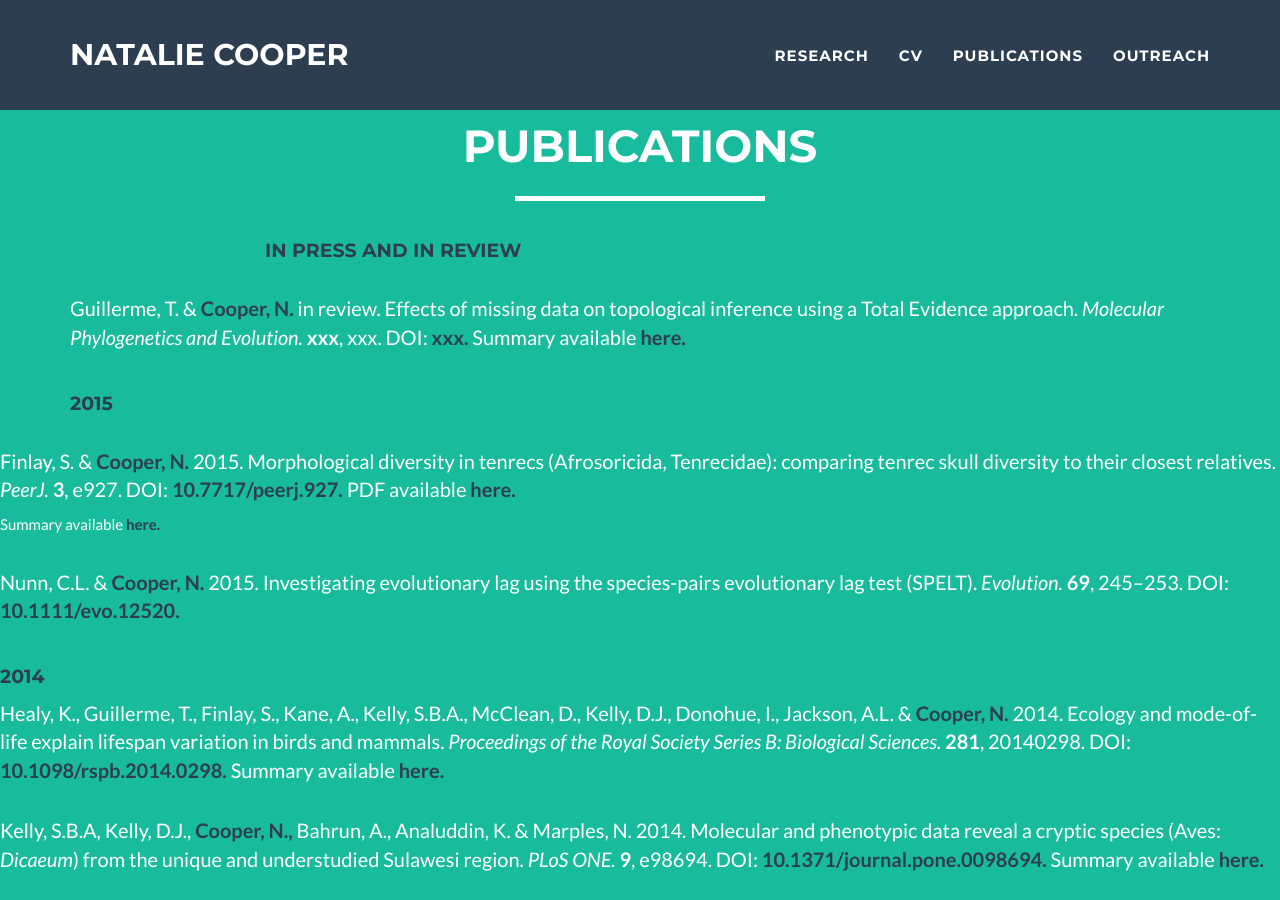
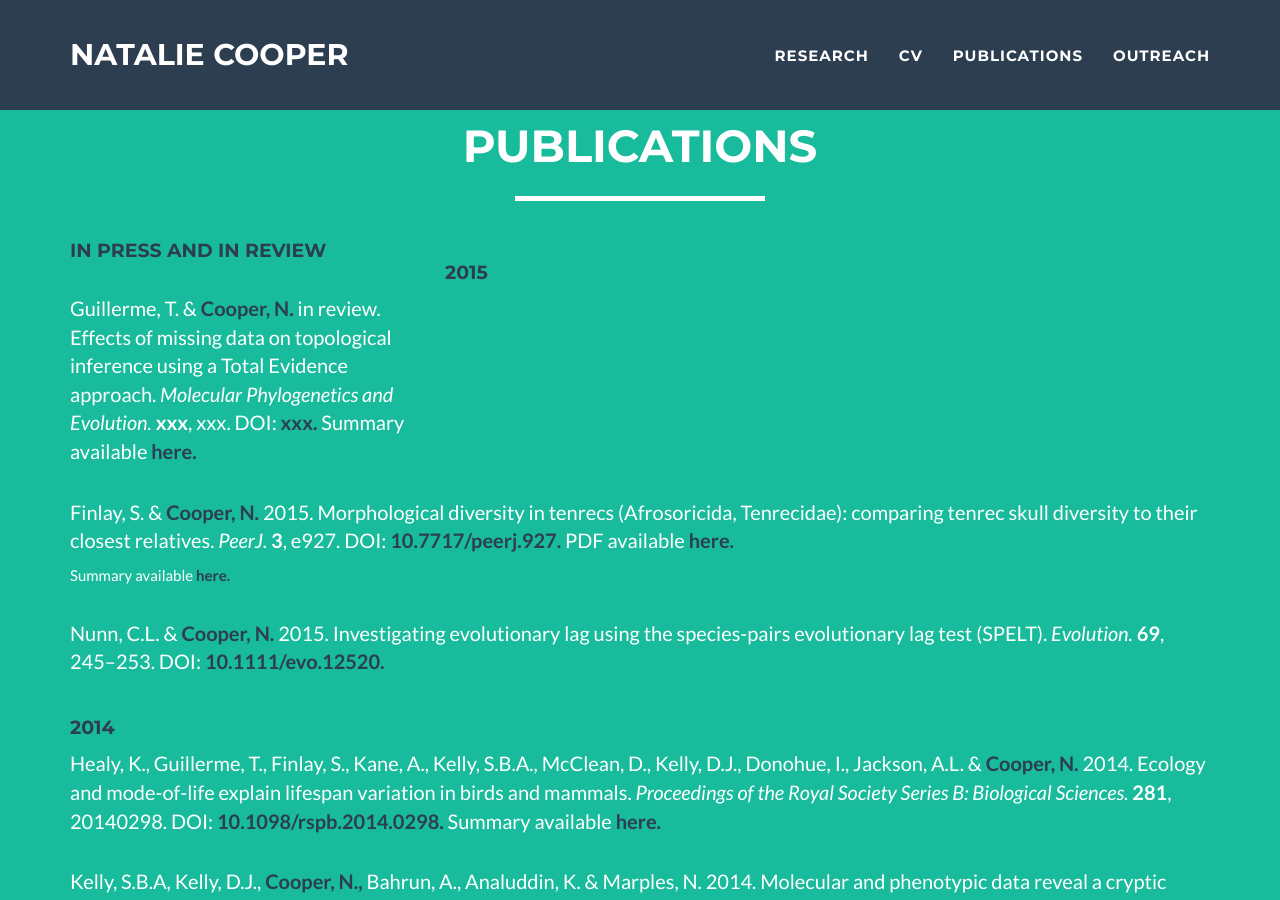
Before and after one commit to nhcooper123/nhcooper123.github.io, a Jekyll site: the page publications.html, which Jekyll copies as it is, in a window 1280 px wide and 900 px high. Built offline with Jekyll 4.4.1, drawn with Linux system fonts in a browser that asks for light colours.

Commit message:
Attempt to fix text width

```diff
--- a/publications.html
+++ b/publications.html
@@ -82,16 +82,14 @@
                 </div>
             </div>
             <div class="row">
-                <div class="col-lg-4 col-lg-offset-2 text-left">
+                <div class="col-lg-4">
                    <!-- <p><h3><strong>PEER-REVIEWED PUBLICATIONS</strong></h3> -->
 
 <h4><font color="2c3e50">In press and in review</font></h4>
 
-</div>
-</div>
-
   &nbsp
   <p>Guillerme, T. &amp; <strong><font color="2c3e50">Cooper, N.</font></strong> in review. Effects of missing data on topological inference using a Total Evidence approach.<em> Molecular Phylogenetics and Evolution. </em><strong>xxx</strong>, xxx. DOI: <a href="http://onlinelibrary.wiley.com/doi/10.1111/evo.12520/abstract"><strong><font color="2c3e50">xxx.</font></strong></a> Summary available <a href=""><strong><font color="2c3e50">here.</font></strong></a></p>
+</div>
 
   &nbsp
 
```
